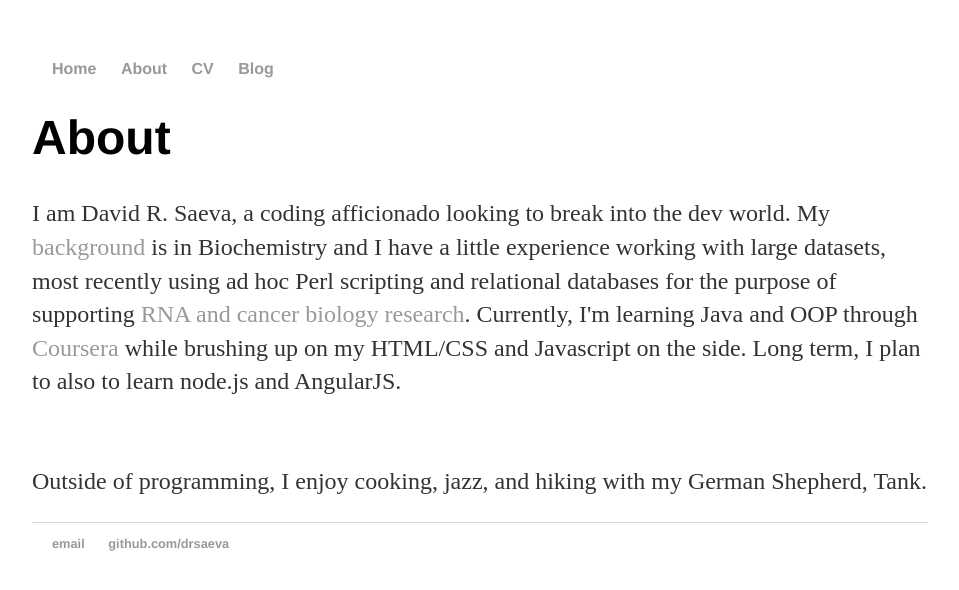
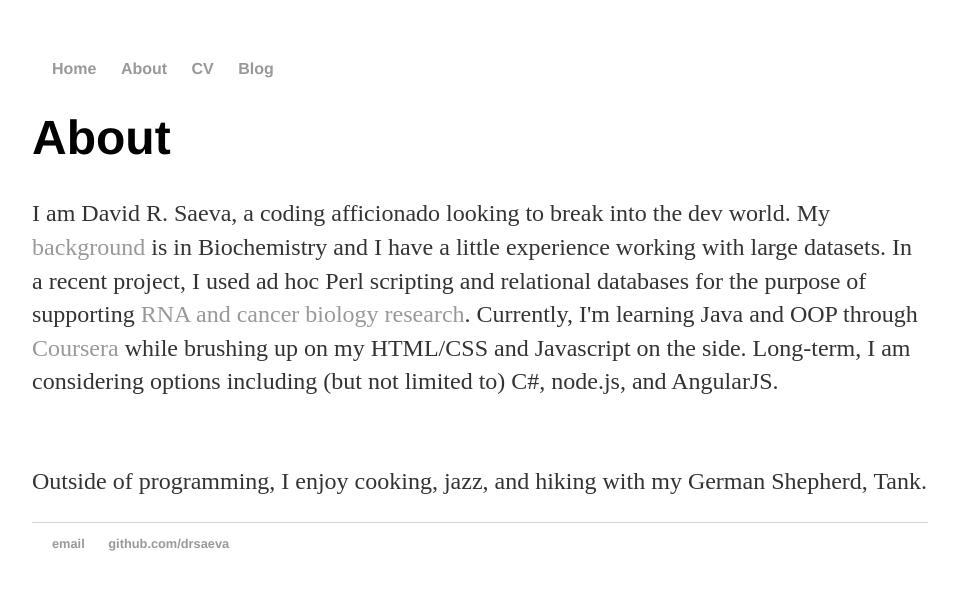
Before and after one commit to drsaeva/drsaeva.github.io, a Jekyll site: the page built from about/index.html, in a window 1280 px wide. Shown: the top 590 px of the page, without its empty margins (160-1119 px from the left). Built offline with Jekyll 4.4.1, drawn with Linux system fonts in a browser that asks for light colours.

Commit message:
formatting

```diff
--- a/about/index.html
+++ b/about/index.html
@@ -5,13 +5,13 @@ title: About
 <h1>About</h1>
 <p>I am David R. Saeva, a coding afficionado looking to break into the dev
 world. My <a href="/CV">background</a> is in Biochemistry and I have a little
-experience working with large datasets, most recently using ad hoc Perl
+experience working with large datasets. In a recent project, I used ad hoc Perl
 scripting and relational databases for the purpose of supporting
 <a href= "https://github.com/drsaeva/utr-analysis">RNA and cancer biology
 research</a>. Currently, I'm learning Java and OOP through
 <a href="https://www.coursera.org/specializations/java-object-oriented">Coursera</a>
-while brushing up on my HTML/CSS and Javascript on the side. Long term, I plan to
-also to learn node.js and AngularJS.</p>
+while brushing up on my HTML/CSS and Javascript on the side. Long-term, I am
+considering options including (but not limited to) C#, node.js, and AngularJS.</p>
 <br />
 <p>Outside of programming, I enjoy cooking, jazz, and hiking with my German
 Shepherd, Tank.</p>
```
